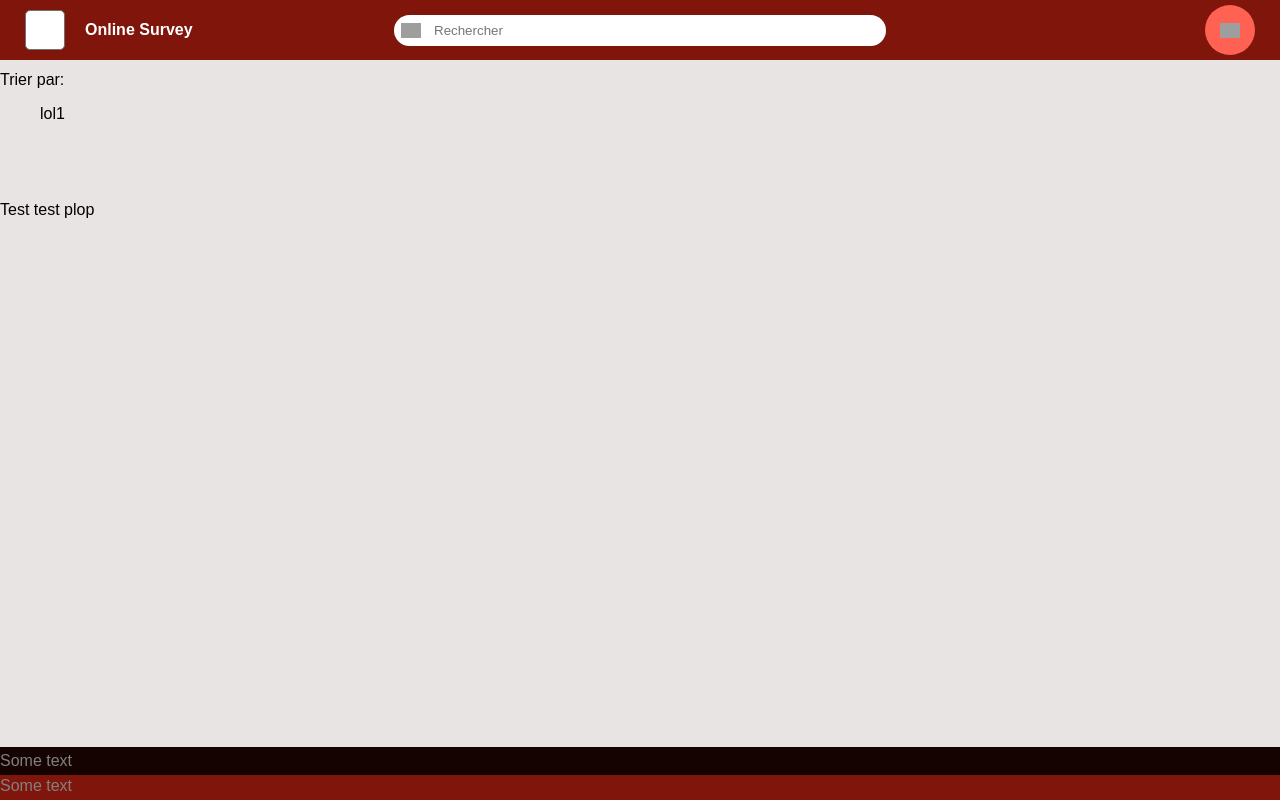
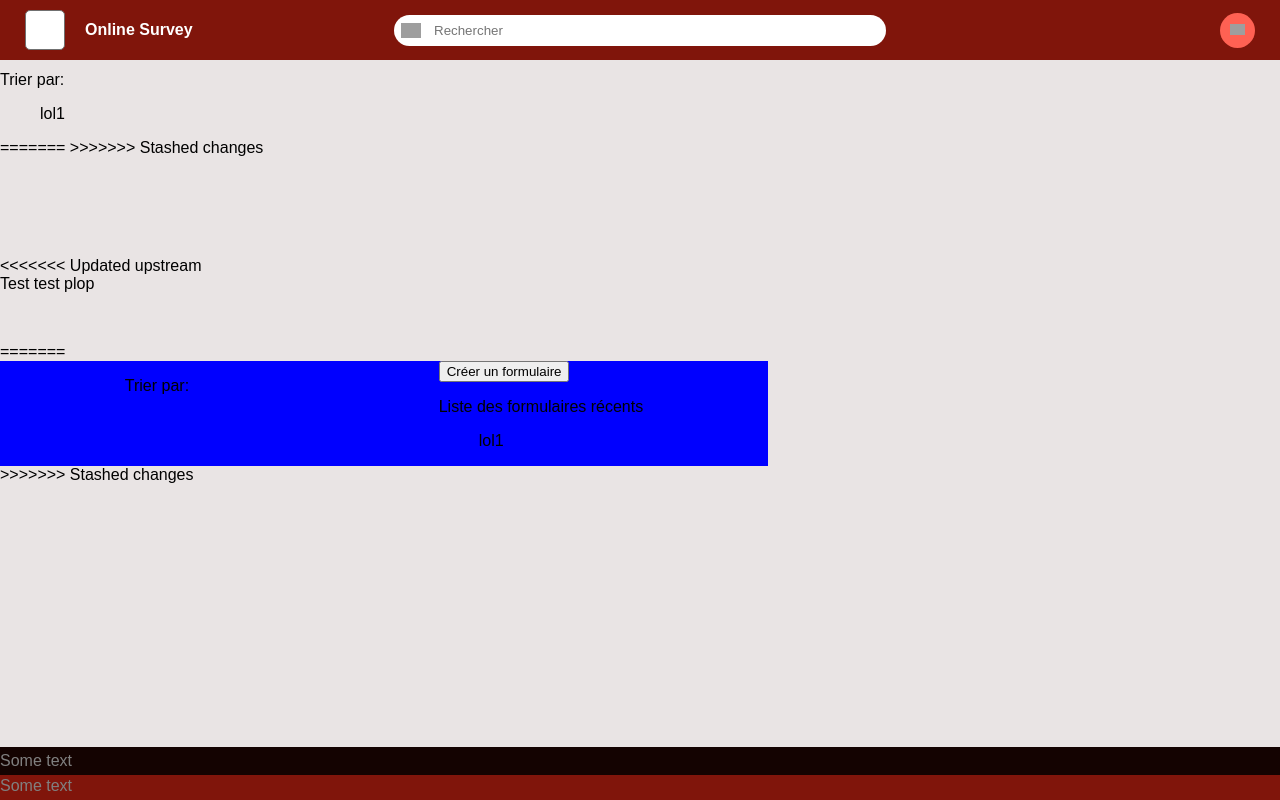
Before and after one commit to ZealyMax/2PROJ-Nantes-ASC2, a PHP site: page /home.php in a window 1280 px wide. Run offline with PHP 8.4, Linux system fonts and the light colour scheme; a user stored in the database is signed in; data comes from the database, SQL or seed files in the repository; grey boxes are pictures that could not be loaded.

Commit message:
update fix problem js

```diff
--- a/Développement/home.php
+++ b/Développement/home.php
@@ -9,6 +9,7 @@ include "connect_database.php" ;?>
         <title>Home</title>
     </head>
     <body>
+<<<<<<< Updated upstream
 
         <input type="button" onclick="location.href='survey_editor.php'" value="Créer un formulaire" />
         <p>Liste des formulaires récents</p>
@@ -25,6 +26,8 @@ include "connect_database.php" ;?>
             </ul>
         </nav>
 
+=======
+>>>>>>> Stashed changes
         <div class=Main>
             <div class=Header>
                 <div class=contentHead>
@@ -45,8 +48,30 @@ include "connect_database.php" ;?>
             </div>
 
             <div class=Content>
+<<<<<<< Updated upstream
                 <br>Test test plop <br>
             </div>
+=======
+                <div class=mainContent>
+                    <p>Trier par:</p>
+                    <div class=homeSelectButton>
+                        <input type="button" onclick="location.href='survey_editor.php'" value="Créer un formulaire" />
+                        <p>Liste des formulaires récents</p>
+                        <nav>
+                            <ul>
+                                <?php
+                                    $sql = "SELECT title FROM surveys WHERE id_users = '$_SESSION[id_users]'";
+                                    $res = mysqli_query($conn, $sql);
+                                    while ( $result = $res->fetch_assoc()){
+                                        echo "<a>". $result['title'] . "</a>";
+					                }
+                                ?>
+                            </ul>
+                        </nav>
+                    </div>
+                </div>
+            </div>
+>>>>>>> Stashed changes
 
             <div class=Footer>
                 <div class=Footer_1>
--- a/Développement/style.css
+++ b/Développement/style.css
@@ -26,7 +26,7 @@ body, html {
 }
 
 .contentHead {
-	margin:5px 25px;
+	margin: 5px 25px;
 	color: white;
 	display: flex;
 	/*justify-content:space-between;*/
@@ -34,13 +34,13 @@ body, html {
 
 .Logo {
 	display: flex;
-	justify-content:flex-start;
-	align-items:center;
-	width:25%;
+	justify-content: flex-start;
+	align-items: center;
+	width: 25%;
 }
 
-.txt{
-	margin-left:20px;
+.txt {
+	margin-left: 20px;
 }
 
 .Recherche {
@@ -54,14 +54,14 @@ body, html {
 	background: url("../Design/icons/search/icon_Search@2x.png") no-repeat scroll 7px 7px;
 	background-size: 20px;
 	background-position-y: center;
-	width:60%;
+	width: 60%;
 	padding: 8px 20px 8px 40px;
 	background-color: white;
 	border: none;
 	border-radius: 20px;
 }
 
-.Search:focus{
+	.Search:focus {
 		outline: none;
 	}
 
@@ -75,13 +75,13 @@ body, html {
 	.User div {
 		background-image: url("../Design/icons/usr/icon_User@2x.png");
 		background-position: 50% 50%;
-	background-repeat:no-repeat;
+		background-repeat: no-repeat;
 		background-color: #FF6153;
 		background-size: contain;
-	background-size : 20px;
+		background-size: 15px;
 		border-radius: 50px;
-	height: 50px;
-	width: 50px;
+		height: 35px;
+		width: 35px;
 	}
 
 .Logo #rectangle {
@@ -99,21 +99,34 @@ body, html {
 
 /*Style du Contenu de la page*/
 .Content {
+<<<<<<< Updated upstream
 	top: 0;
 	margin: 60px 0 0 0;
+=======
+	display: flex;
+	justify-content: space-around;
+	top: 0;
+	margin: 100px 0 50px 0;
+>>>>>>> Stashed changes
 	width: 100%;
 	position: relative;
 	z-index: 50;
 }
 
-
+.mainContent {
+	display: flex;
+	justify-content: space-around;
+	flex-wrap: wrap;
+	width: 60%;
+	background-color: blue;
+}
 
 
 
 /*Style du footer*/
 
-.Footer{
-	color:gray;
+.Footer {
+	color: gray;
 }
 
 
--- a/Développement/survey_editor.php
+++ b/Développement/survey_editor.php
@@ -25,12 +25,12 @@
             <div class=question-content>
                 <input placeholder="Réponse">
             </div>
-            <input type=checkbox><input placeholder=Obligatoire READONLY>
+            <input name=mustDo[] type=checkbox><input placeholder=Obligatoire READONLY>
         </div>
         <form method=POST action=create_form.php>
             <input name=Titre placeholder="Titre">
             <input name=Description placeholder="Description">
-            <button class="btn-add">+</button>
+            <input class="btn-add" type=button value=+>
             <input name=submit type=submit value="Créer">
             <div class=form>
 
```
Also changed, not shown: Développement/create_form.php (+5 -2 lines), Développement/survey_editor.js (+11 -11 lines). Lines whose indentation alone changed are shown as unchanged.
